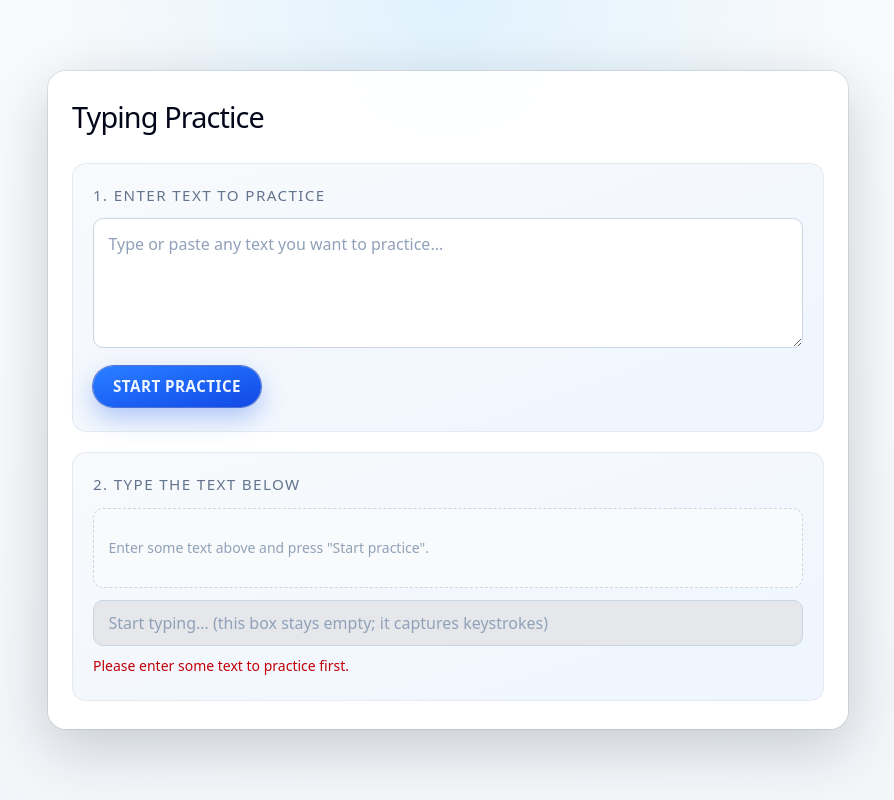
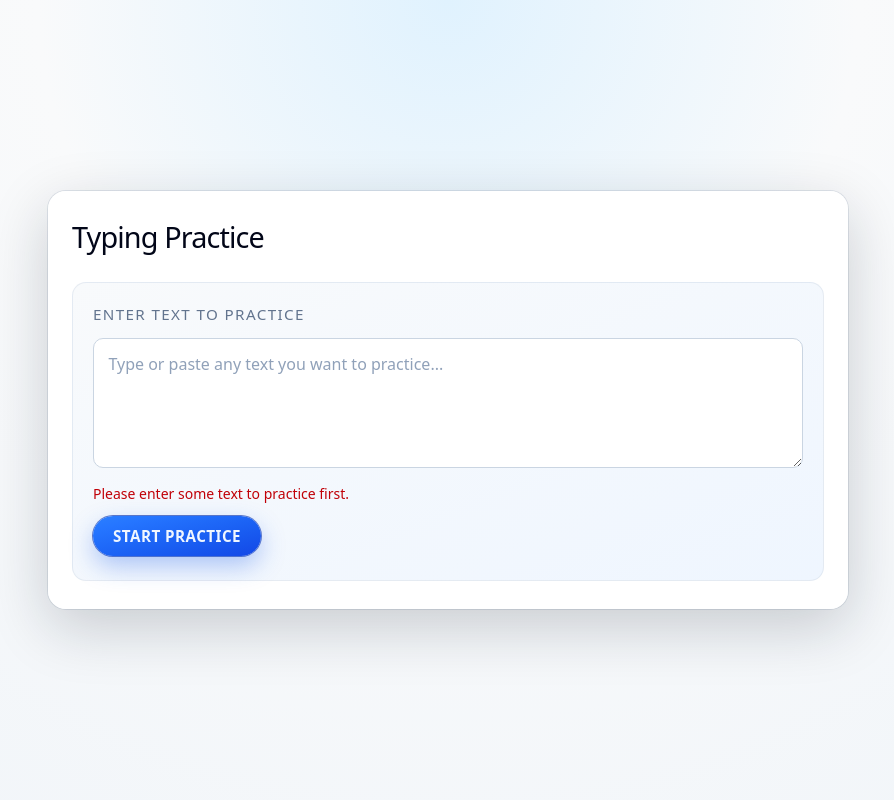
Before and after one commit to dougalg/typing-practice, a React (Vite) app: page / in a window 1280 px wide. Both pictures are taken after a click on the button "START PRACTICE". Shown: the whole page, without its empty margins (192-1086 px from the left). Built offline with nearby package versions, Linux system fonts and the light colour scheme.

Commit message:
Split to 2 pages

```diff
--- a/src/App.tsx
+++ b/src/App.tsx
@@ -201,14 +201,6 @@ function App() {
   }
 
   const renderHighlightedText = () => {
-    if (!targetText || typingState === 'idle') {
-      return (
-        <p className="m-0 text-sm text-slate-400">
-          Enter some text above and press "Start practice".
-        </p>
-      )
-    }
-
     return (
       <p className="m-0 whitespace-pre-wrap break-words font-mono text-[0.95rem]">
         {Array.from(targetText).map((ch, i) => {
@@ -234,6 +226,24 @@ function App() {
     )
   }
 
+  const progressPercentage = targetText.length > 0
+    ? Math.round((position / targetText.length) * 100)
+    : 0
+
+  const handleReset = () => {
+    setTypingState('idle')
+    setPosition(0)
+    setTypedMarks([])
+    setErrorMessage('')
+    setCurrentInputValue('')
+    setIsComposing(false)
+    if (typingInputRef.current) {
+      typingInputRef.current.value = ''
+    }
+  }
+
+  // Setup view - show text entry and start button
+  if (typingState === 'idle') {
     return (
       <div className="bg-white/96 rounded-[18px] p-8 pb-9 sm:p-6 sm:pb-7 shadow-[0_18px_60px_rgba(15,23,42,0.2),0_0_0_1px_rgba(148,163,184,0.25)] backdrop-blur-[14px]">
         <h1 className="m-0 mb-6 text-[2.2rem] sm:text-[1.8rem] tracking-[-0.03em] text-slate-950">
@@ -242,7 +252,7 @@ function App() {
 
         <section className="rounded-[14px] p-5 pb-6 bg-gradient-to-br from-slate-50 to-blue-50 border border-slate-300/40">
           <h2 className="m-0 mb-3 text-[0.95rem] uppercase tracking-[0.09em] text-slate-500">
-          1. Enter text to practice
+            Enter text to practice
           </h2>
           <textarea
             value={sourceText}
@@ -252,6 +262,11 @@ function App() {
             rows={4}
             placeholder="Type or paste any text you want to practice..."
           />
+          {errorMessage && (
+            <p className="min-h-[1.25rem] mt-2.5 text-sm text-red-700" role="alert">
+              {errorMessage}
+            </p>
+          )}
           <button
             onClick={handleStart}
             className="mt-3 rounded-full border-none py-[0.55rem] px-5 text-[0.95rem] font-semibold tracking-[0.03em] uppercase bg-gradient-to-br from-blue-500 to-blue-700 text-blue-50 cursor-pointer inline-flex items-center gap-1.5 shadow-[0_10px_25px_rgba(37,99,235,0.35),0_0_0_1px_rgba(30,64,175,0.7)] transition-all duration-[120ms] ease-out hover:-translate-y-[1px] hover:brightness-105 hover:shadow-[0_14px_30px_rgba(37,99,235,0.4),0_0_0_1px_rgba(30,64,175,0.75)] active:translate-y-0 active:shadow-[0_6px_18px_rgba(37,99,235,0.35),0_0_0_1px_rgba(30,64,175,0.8)]"
@@ -259,16 +274,56 @@ function App() {
             Start practice
           </button>
         </section>
+      </div>
+    )
+  }
 
-      <section className="rounded-[14px] p-5 pb-6 bg-gradient-to-br from-slate-50 to-blue-50 border border-slate-300/40 mt-5">
+  // Practice view - show text, typing input, and progress
+
+  return (
+    <div className="bg-white/96 rounded-[18px] p-8 pb-9 sm:p-6 sm:pb-7 shadow-[0_18px_60px_rgba(15,23,42,0.2),0_0_0_1px_rgba(148,163,184,0.25)] backdrop-blur-[14px]">
+      <div className="flex items-center justify-between mb-6">
+        <h1 className="m-0 text-[2.2rem] sm:text-[1.8rem] tracking-[-0.03em] text-slate-950">
+          Typing Practice
+        </h1>
+        <button
+          onClick={handleReset}
+          className="rounded-full border-none py-2 px-4 text-sm font-medium text-slate-600 bg-slate-100 hover:bg-slate-200 cursor-pointer transition-colors duration-150"
+        >
+          Reset
+        </button>
+      </div>
+
+      {/* Progress Bar */}
+      <div className="mb-6 rounded-full bg-slate-200 h-2 overflow-hidden">
+        <div
+          className={`h-full transition-all duration-300 ${
+            typingState === 'finished'
+              ? 'bg-green-500'
+              : 'bg-blue-500'
+          }`}
+          style={{ width: `${progressPercentage}%` }}
+        />
+      </div>
+
+      {/* Progress Stats */}
+      <div className="mb-6 flex items-center gap-6 text-sm text-slate-600">
+        <div>
+          <span className="font-semibold">{position}</span> / <span>{targetText.length}</span> characters
+        </div>
+        <div>
+          <span className="font-semibold">{progressPercentage}%</span> complete
+        </div>
+      </div>
+
+      {/* Text Display */}
+      <section className="rounded-[14px] p-5 pb-6 bg-gradient-to-br from-slate-50 to-blue-50 border border-slate-300/40 mb-5">
         <h2 className="m-0 mb-3 text-[0.95rem] uppercase tracking-[0.09em] text-slate-500">
-          2. Type the text below
+          Type the text below
         </h2>
         <div
           className={`mt-2 min-h-[80px] rounded-[10px] py-3 px-[0.9rem] text-left flex items-center ${
-            typingState === 'idle'
-              ? 'border border-dashed border-slate-300 bg-slate-50'
-              : typingState === 'finished'
+            typingState === 'finished'
               ? 'border border-solid border-green-500 bg-gradient-to-br from-green-50 to-green-50/50'
               : 'border border-solid border-blue-500 bg-blue-50'
           }`}
```
Lines whose indentation alone changed are shown as unchanged.
